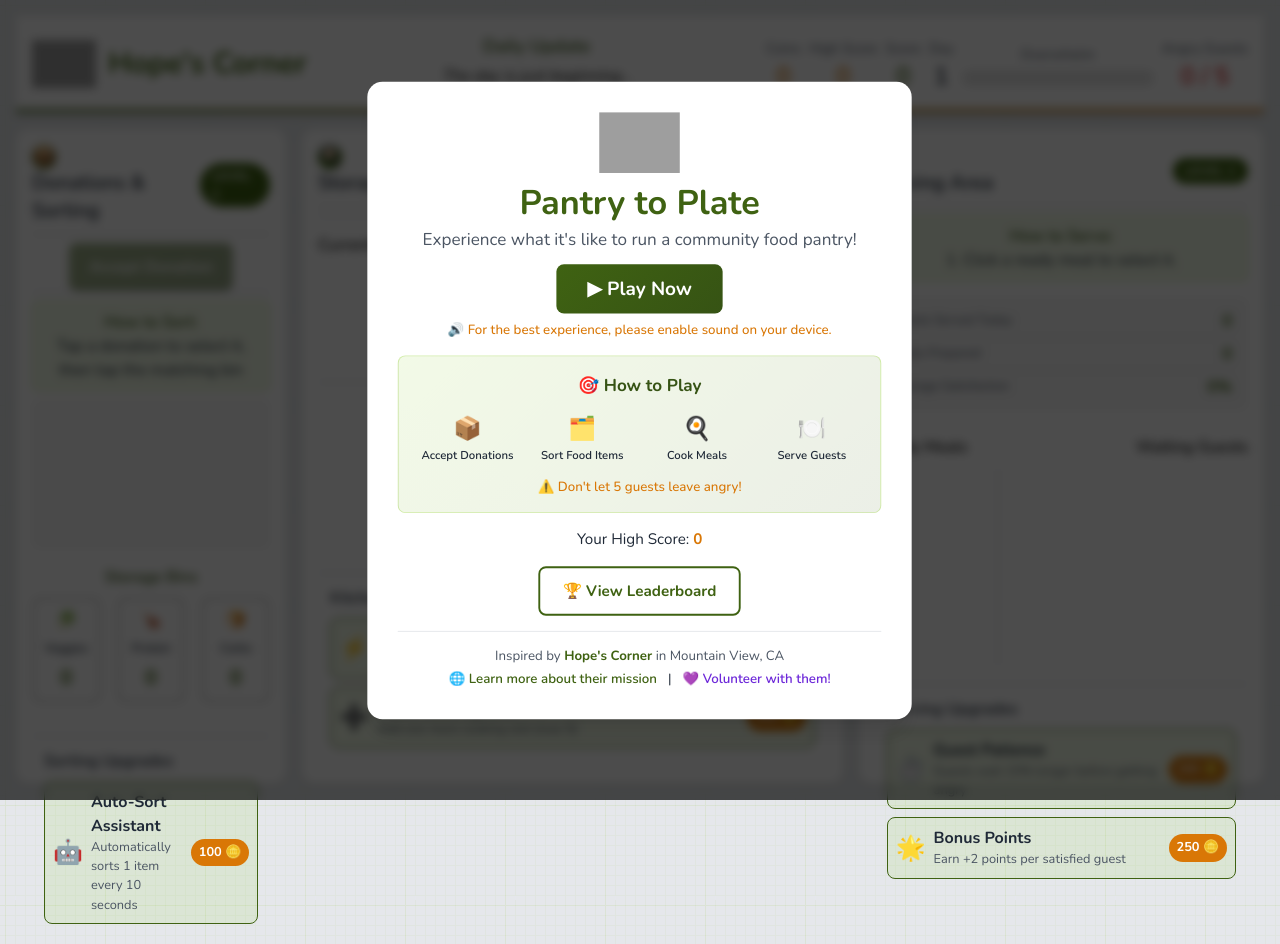
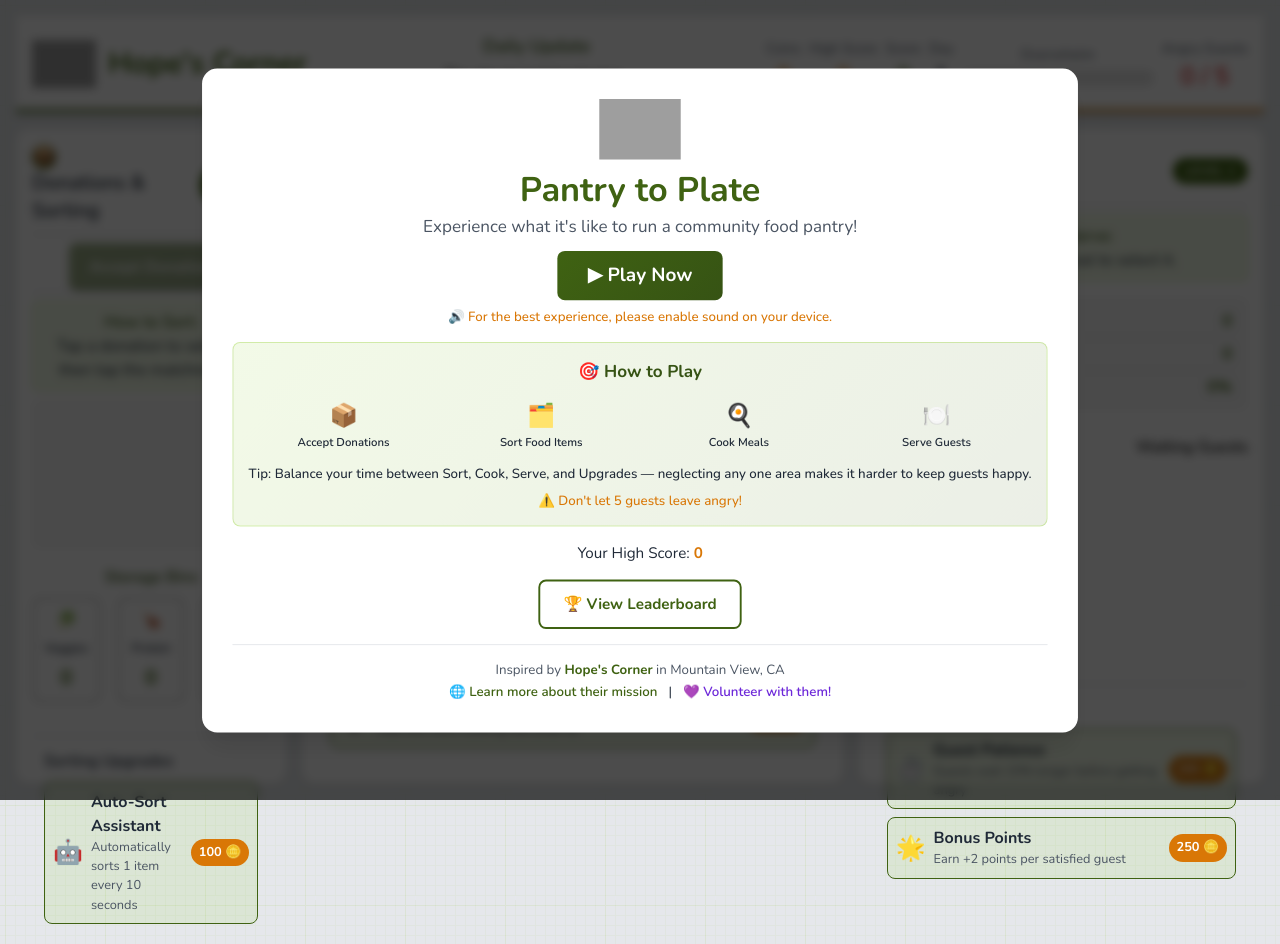
Before and after one commit to karangattu/hopes-corner-sort-and-serve, a website: page index.html in a window 1280 px wide. Drawn offline with nearby package versions, Linux system fonts and the light colour scheme; grey boxes are pictures that could not be loaded.

Commit message:
Add gameplay tip to guest management section
Inserted a tip advising players to balance their time between Sort, Cook, Serve, and Upgrades to help keep guests happy.

```diff
--- a/index.html
+++ b/index.html
@@ -274,7 +274,8 @@
                         <p class="text-xs font-semibold" style="color: var(--text-main);">Serve Guests</p>
                     </div>
                 </div>
-                <p class="text-sm mt-2 font-medium" style="color: var(--accent);">⚠️ Don't let 5 guests leave angry!</p>
+                    <p class="text-sm mt-2 font-medium" style="color: var(--text-main);">Tip: Balance your time between Sort, Cook, Serve, and Upgrades — neglecting any one area makes it harder to keep guests happy.</p>
+                    <p class="text-sm mt-2 font-medium" style="color: var(--accent);">⚠️ Don't let 5 guests leave angry!</p>
             </div>
 
             <div class="flex justify-center gap-3 mb-4">
```
